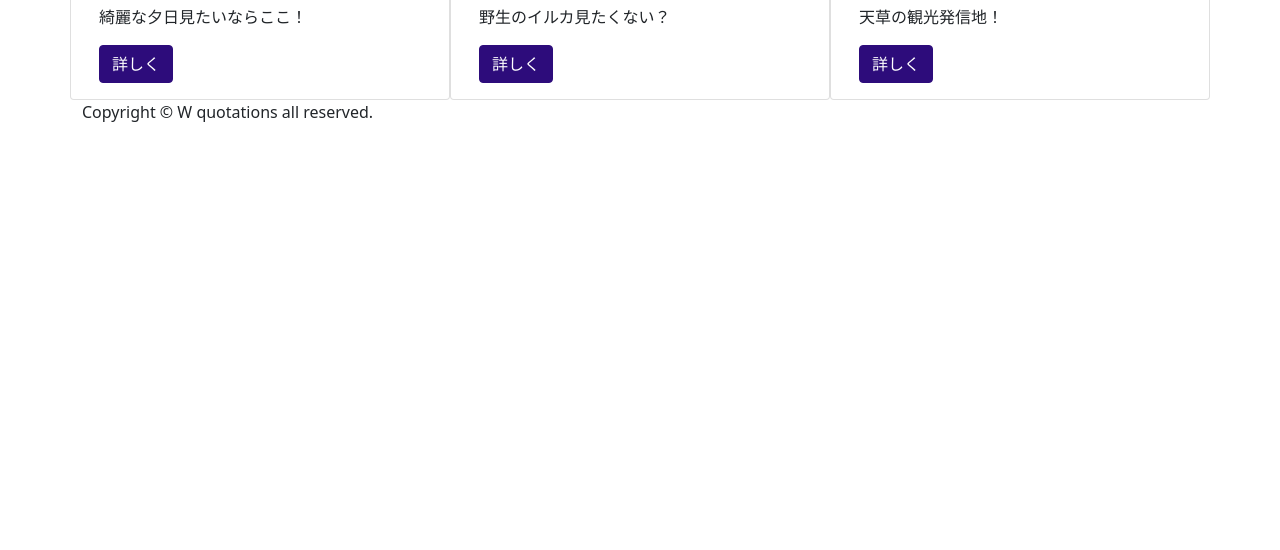
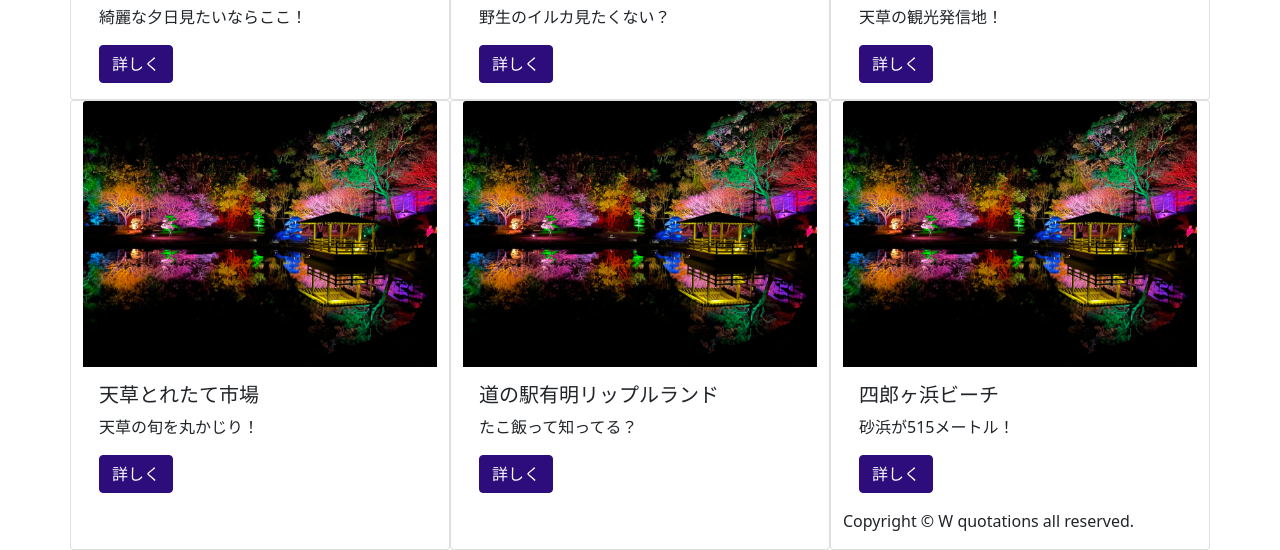
Before and after one commit to Takuya-SUNABACO/a5amaben, a plain HTML site: page index.html in a window 1280 px wide. Shown: the part 1641-2191 px from the top of the page. Before the commit the page ends 1781 px from the top, so only its background shows below. Drawn offline with nearby package versions, Linux system fonts and the light colour scheme.

Commit message:
完成版

```diff
--- a/index.html
+++ b/index.html
@@ -142,7 +142,32 @@
             </div>
           </div>
 
+          <div class="card col-md-4 col-sm-12">
+            <img src="./img/nihonteien.jpg" class="card-img-top" alt="天草とれたて市場の写真です">
+            <div class="card-body">
+              <h5 class="card-title">天草とれたて市場</h5>
+              <p class="card-text">天草の旬を丸かじり！</p>
+              <a href="./nihonteienn.html" class="btn btn-primary">詳しく</a>
+            </div>
+          </div>
+
+          <div class="card col-md-4 col-sm-12">
+        <img src="./img/nihonteien.jpg" class="card-img-top" alt="道の駅有明リップルランドの写真です">
+        <div class="card-body">
+          <h5 class="card-title">道の駅有明リップルランド</h5>
+          <p class="card-text">たこ飯って知ってる？</p>
+          <a href="./nihonteienn.html" class="btn btn-primary">詳しく</a>
+        </div>
       </div>
+
+      <div class="card col-md-4 col-sm-12">
+        <img src="./img/nihonteien.jpg" class="card-img-top" alt="四郎ヶ浜ビーチの写真です">
+        <div class="card-body">
+          <h5 class="card-title">四郎ヶ浜ビーチ</h5>
+          <p class="card-text">砂浜が515メートル！</p>
+          <a href="./nihonteienn.html" class="btn btn-primary">詳しく</a>
+        </div>
+
       <footer>
         <p class="copyright">Copyright &copy; W quotations all reserved.</p>
     </footer>
```
